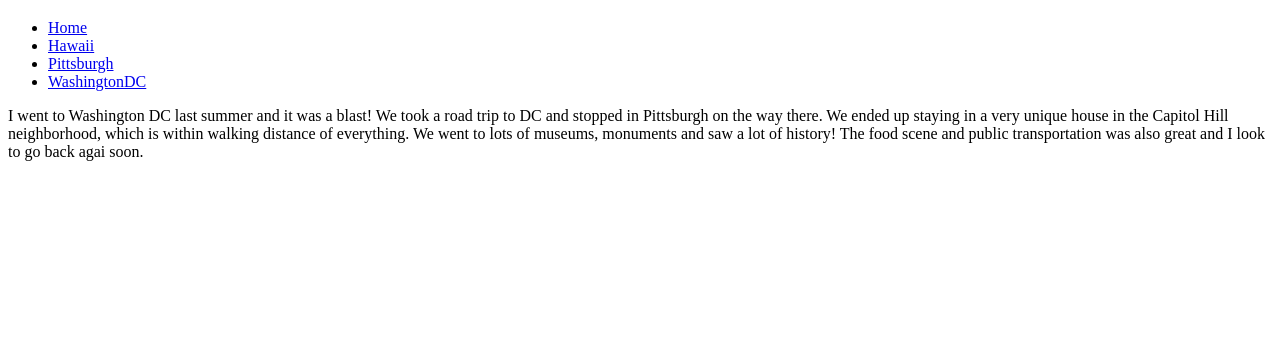
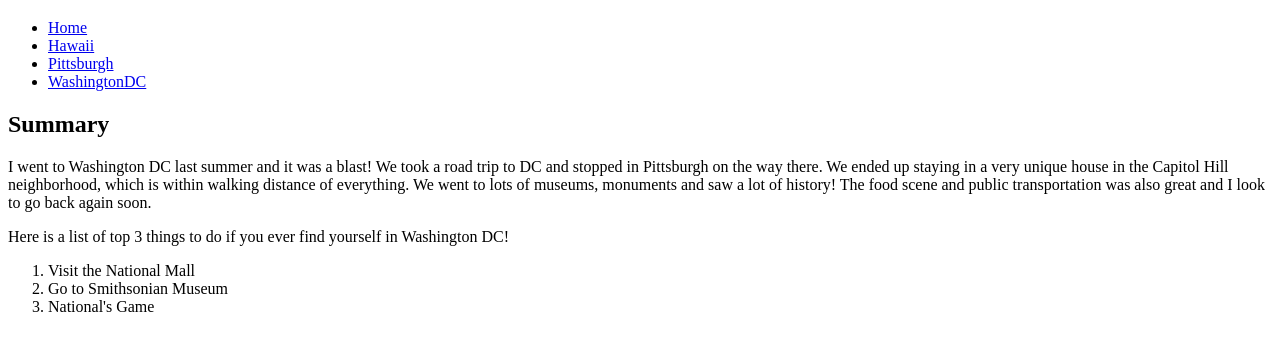
Before and after one commit to lschmidtmann/lschmidtmann.github.io, a plain HTML site: page WashingtonDC.html in a window 1280 px wide. Shown: the part 61-412 px from the top of the page. Drawn offline with Linux system fonts and the light colour scheme.

Commit message:
Add files via upload

```diff
--- a/WashingtonDC.html
+++ b/WashingtonDC.html
@@ -20,7 +20,17 @@
 			<li><a href="WashingtonDC.html">WashingtonDC</a></li>
 		</ul>
 
-		<p> I went to Washington DC last summer and it was a blast! We took a road trip to DC and stopped in Pittsburgh on the way there. We ended up staying in a very unique house in the Capitol Hill neighborhood, which is within walking distance of everything. We went to lots of museums, monuments and saw a lot of history! The food scene and public transportation was also great and I look to go back agai soon.  </p>
+		<h2>Summary</h2>
+
+		<p> I went to Washington DC last summer and it was a blast! We took a road trip to DC and stopped in Pittsburgh on the way there. We ended up staying in a very unique house in the Capitol Hill neighborhood, which is within walking distance of everything. We went to lots of museums, monuments and saw a lot of history! The food scene and public transportation was also great and I look to go back again soon.  </p>
+
+		<p> Here is a list of top 3 things to do if you ever find yourself in Washington DC!</p>
+
+		<ol>
+			<li>Visit the National Mall</li>
+			<li>Go to Smithsonian Museum</li>
+			<li>National's Game</li>
+		</ol>
 
 	</body>
 
```
